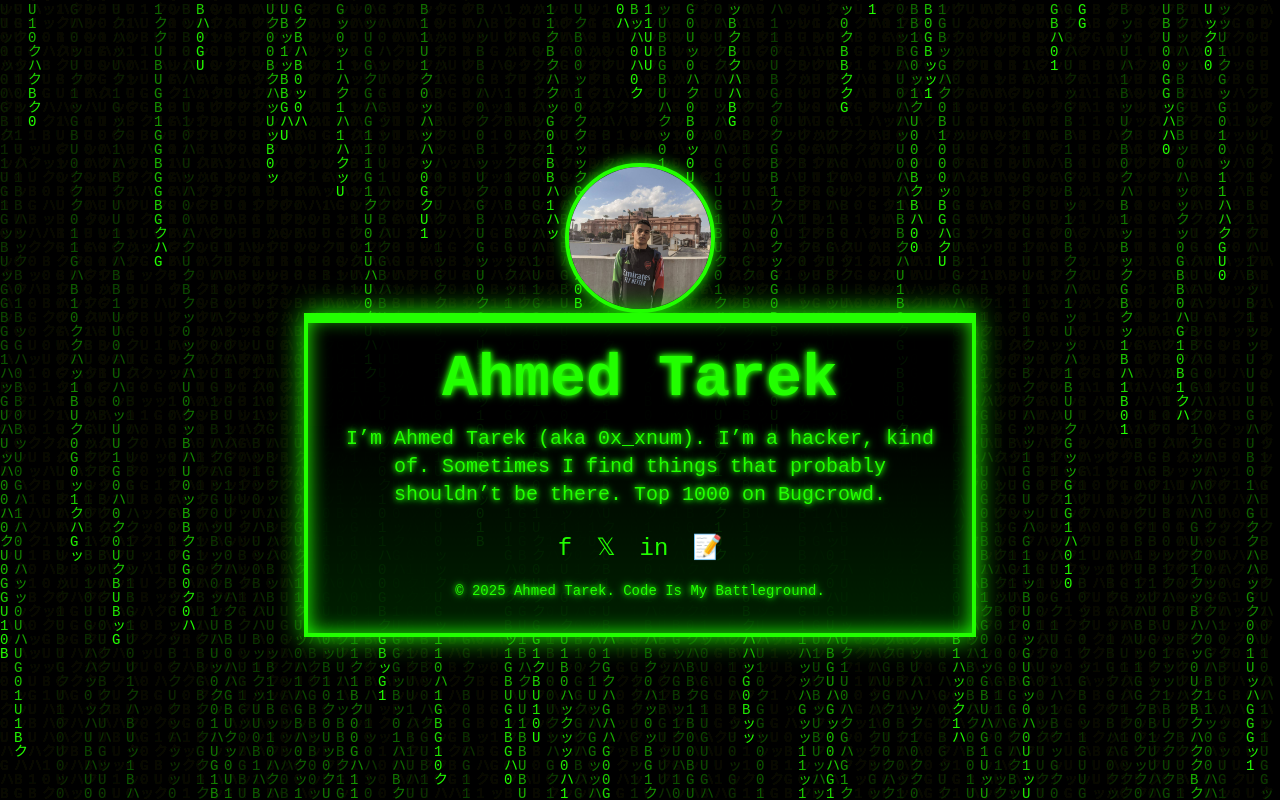
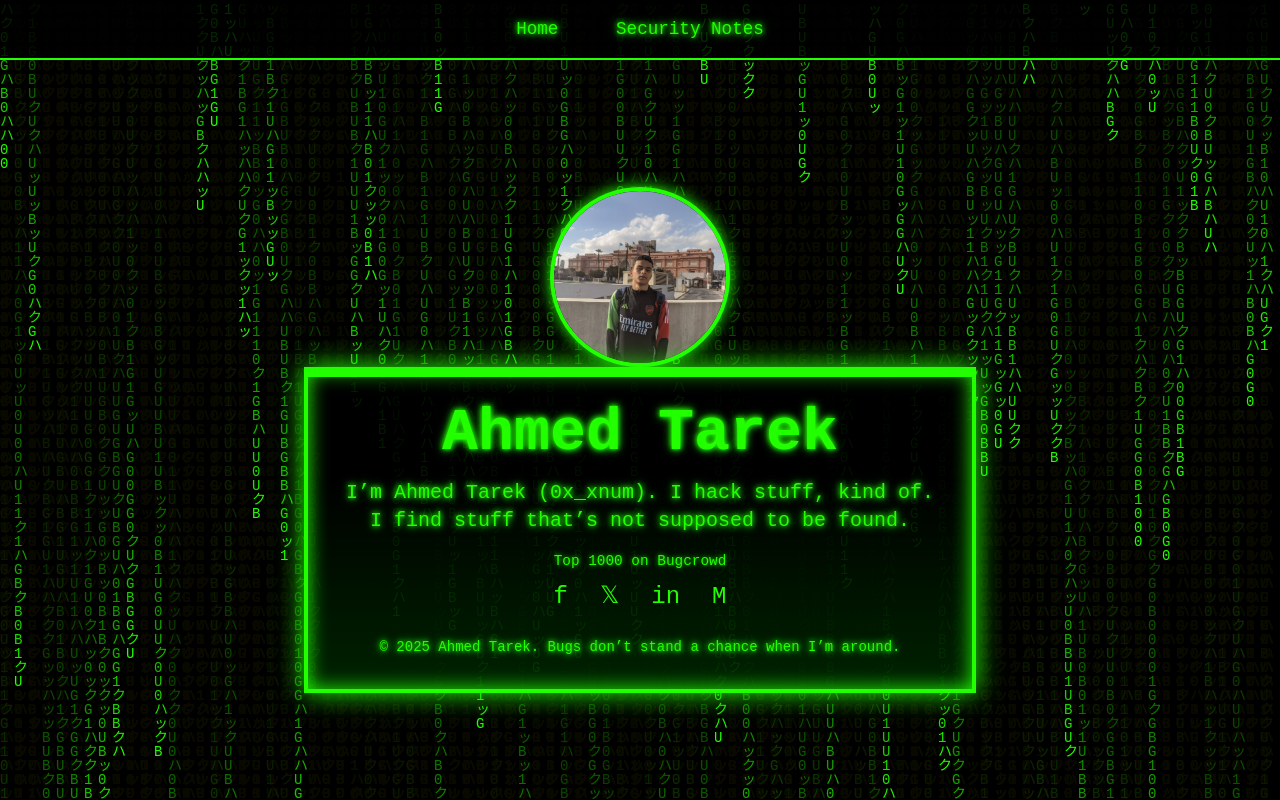
Before and after one commit to 0xxnum/0x_xnum, a plain HTML site: page index.html in a window 1280 px wide. Drawn offline with nearby package versions, Linux system fonts and the light colour scheme.

Commit message:
Update index.html

```diff
--- a/index.html
+++ b/index.html
@@ -3,6 +3,8 @@
 <head>
     <meta charset="UTF-8">
     <meta name="viewport" content="width=device-width, initial-scale=1.0">
+    <meta name="description" content="Ahmed Tarek (0x_xnum) - Bug Hunter and Cybersecurity Enthusiast">
+    <meta name="author" content="Ahmed Tarek">
     <title>Ahmed Tarek - Bug Hunter</title>
     <link href="https://cdn.jsdelivr.net/npm/tailwindcss@2.2.19/dist/tailwind.min.css" rel="stylesheet">
     <style>
@@ -11,6 +13,7 @@
             color: #22FF00;
             font-family: 'Courier New', monospace;
             overflow-x: hidden;
+            margin: 0;
         }
         #matrix {
             position: fixed;
@@ -50,6 +53,30 @@
             background: #22FF00;
             animation: load 2s forwards;
         }
+        .nav-bar {
+            background: rgba(0, 0, 0, 0.8);
+            border-bottom: 2px solid #22FF00;
+            padding: 1rem 0;
+            position: fixed;
+            width: 100%;
+            top: 0;
+            z-index: 10;
+        }
+        .nav-bar a {
+            color: #22FF00;
+            text-decoration: none;
+            margin: 0 1.5rem;
+            font-size: 1.1rem;
+            transition: text-shadow 0.3s;
+        }
+        .nav-bar a:hover {
+            text-shadow: 0 0 10px #22FF00;
+        }
+        .achievement {
+            font-size: 0.9rem;
+            text-shadow: 0 0 5px #22FF00;
+            margin: 0.5rem 0;
+        }
         @keyframes flicker {
             0% { opacity: 1; }
             100% { opacity: 0.97; }
@@ -68,8 +95,8 @@
             100% { width: 100%; }
         }
         .photo-placeholder {
-            width: 150px;
-            height: 150px;
+            width: 180px;
+            height: 180px;
             border-radius: 50%;
             border: 4px solid #22FF00;
             box-shadow: 0 0 15px #22FF00;
@@ -78,12 +105,17 @@
             justify-content: center;
             background: #111;
             margin: 0 auto;
-            overflow: hidden;  /* Ensure content doesn't overflow */
+            overflow: hidden;
+            transition: transform 0.3s, box-shadow 0.3s;
+        }
+        .photo-placeholder:hover {
+            transform: scale(1.05);
+            box-shadow: 0 0 25px #22FF00;
         }
         .photo-placeholder img {
-            width: 100%; /* Make sure the image fills the container */
-            height: 100%; /* Ensure the image takes the full height of the container */
-            object-fit: cover; /* Ensures the image covers the circular area */
+            width: 100%;
+            height: 100%;
+            object-fit: cover;
         }
         .social-icon {
             transition: transform 0.3s, text-shadow 0.3s;
@@ -104,18 +136,40 @@
         @keyframes reveal {
             to { opacity: 1; }
         }
+        @media (max-width: 640px) {
+            .frame {
+                padding: 1.5rem;
+            }
+            .photo-placeholder {
+                width: 120px;
+                height: 120px;
+            }
+            .nav-bar a {
+                margin: 0 0.75rem;
+                font-size: 0.9rem;
+            }
+            .achievement {
+                font-size: 0.8rem;
+            }
+        }
     </style>
 </head>
 <body class="relative">
+    <!-- Navigation Bar -->
+    <nav class="nav-bar text-center">
+        <a href="#home" class="glow">Home</a>
+        <a href="https://ahmed-tarek.gitbook.io/security-notes" class="glow">Security Notes</a>
+    </nav>
+
     <!-- Matrix Background -->
     <canvas id="matrix"></canvas>
 
     <!-- Main Content -->
-    <section class="min-h-screen flex items-center justify-center text-center px-4">
+    <section id="home" class="min-h-screen flex items-center justify-center text-center px-4 pt-20">
         <div>
             <!-- Photo Placeholder -->
-            <div class="photo-placeholder mb-6">
-                <img src="https://raw.githubusercontent.com/0xxnum/0x_xnum/main/486012056_1591812238179311_1031226112242726521_n.jpg">
+            <div class="photo-placeholder mb-8">
+                <img src="https://raw.githubusercontent.com/0xxnum/0x_xnum/main/486012056_1591812238179311_1031226112242726521_n.jpg" alt="Ahmed Tarek">
             </div>
 
             <!-- Framed Text Box -->
@@ -123,19 +177,18 @@
                 <div class="loading-bar"></div>
                 <div class="content">
                     <h1 id="typed" class="text-5xl md:text-6xl font-bold glow mb-4"></h1>
-                    <p class="text-lg md:text-xl glow mb-6">
-                        I’m Ahmed Tarek (aka 0x_xnum).
-I’m a hacker, kind of.
-Sometimes I find things that probably shouldn’t be there.
-Top 1000 on Bugcrowd.
+                    <p class="text-lg md:text-xl glow mb-4">
+                        I’m Ahmed Tarek (0x_xnum). I hack stuff, kind of.
+                        I find stuff that’s not supposed to be found.
                     </p>
-                    <div class="flex justify-center space-x-6 mb-4">
-                        <a href="https://www.facebook.com/0xxnum/" class="text-2xl social-icon" title="Facebook">f</a>
-                        <a href="https://x.com/0x_xnum" class="text-2xl social-icon" title="Twitter">𝕏</a>
-                        <a href="https://www.linkedin.com/in/0x-xnum/" class="text-2xl social-icon" title="LinkedIn">in</a>
-                        <a href="https://ahmed-tarek.gitbook.io/security-notes" class="text-2xl social-icon" title="Notes">📝</a>
+                    <p class="achievement">Top 1000 on Bugcrowd</p>
+                    <div class="flex justify-center space-x-8 mb-6">
+                        <a href="https://www.facebook.com/0xxnum/" class="text-2xl social-icon" title="Facebook" aria-label="Facebook">f</a>
+                        <a href="https://x.com/0x_xnum" class="text-2xl social-icon" title="Twitter" aria-label="Twitter">𝕏</a>
+                        <a href="https://www.linkedin.com/in/0x-xnum/" class="text-2xl social-icon" title="LinkedIn" aria-label="LinkedIn">in</a>
+                        <a href="https://medium.com/@0x_xnum" class="text-2xl social-icon" title="Medium" aria-label="Medium">M</a>
                     </div>
-                    <p class="text-sm glow">© 2025 Ahmed Tarek. Code Is My Battleground.</p>
+                    <p class="text-sm glow">© 2025 Ahmed Tarek. Bugs don’t stand a chance when I’m around.</p>
                 </div>
             </div>
         </div>
@@ -143,7 +196,7 @@ Top 1000 on Bugcrowd.
 
     <!-- JavaScript -->
     <script>
-        // Matrix Effect with "EGYPT" Easter Egg
+        // Optimized Matrix Effect
         const canvas = document.getElementById('matrix');
         const ctx = canvas.getContext('2d');
         canvas.width = window.innerWidth;
@@ -168,15 +221,18 @@ Top 1000 on Bugcrowd.
                     ctx.fillText(easterEgg[i], (startCol + i) * fontSize, canvas.height / 2);
                 }
             } else {
-                drops.forEach((y, i) => {
+                for (let i = 0; i < drops.length; i++) {
                     const text = chars.charAt(Math.floor(Math.random() * chars.length));
-                    ctx.fillText(text, i * fontSize, y * fontSize);
-                    if (y * fontSize > canvas.height && Math.random() > 0.975) drops[i] = 0;
+                    ctx.fillText(text, i * fontSize, drops[i] * fontSize);
+                    if (drops[i] * fontSize > canvas.height && Math.random() > 0.975) {
+                        drops[i] = 0;
+                    }
                     drops[i]++;
-                });
+                }
             }
+            requestAnimationFrame(drawMatrix);
         }
-        setInterval(drawMatrix, 33);
+        requestAnimationFrame(drawMatrix);
 
         // Typing Animation with Glitches
         const typed = document.getElementById('typed');
@@ -187,7 +243,7 @@ Top 1000 on Bugcrowd.
         function type() {
             if (index < text.length) {
                 let displayText = text.slice(0, index + 1);
-                if (Math.random() < 0.2 && index > 0) {
+                if (Math.random() < 0.15 && index > 0) {
                     displayText = displayText.slice(0, -1) + glitches[Math.floor(Math.random() * glitches.length)];
                     setTimeout(() => {
                         typed.textContent = text.slice(0, index + 1);
@@ -198,12 +254,29 @@ Top 1000 on Bugcrowd.
                 setTimeout(type, 200);
             }
         }
-        setTimeout(type, 2500); // Start after loading bar
+        setTimeout(type, 2500);
+
+        // Smooth Scroll for Navigation
+        document.querySelectorAll('.nav-bar a').forEach(anchor => {
+            anchor.addEventListener('click', function(e) {
+                e.preventDefault();
+                const targetId = this.getAttribute('href').substring(1);
+                const targetElement = document.getElementById(targetId);
+                if (targetElement) {
+                    window.scrollTo({
+                        top: targetElement.offsetTop - 80,
+                        behavior: 'smooth'
+                    });
+                }
+            });
+        });
 
         // Resize Canvas
         window.addEventListener('resize', () => {
             canvas.width = window.innerWidth;
             canvas.height = window.innerHeight;
+            drops.length = Math.floor(canvas.width / fontSize);
+            drops.fill(0);
         });
     </script>
 </body>
```
